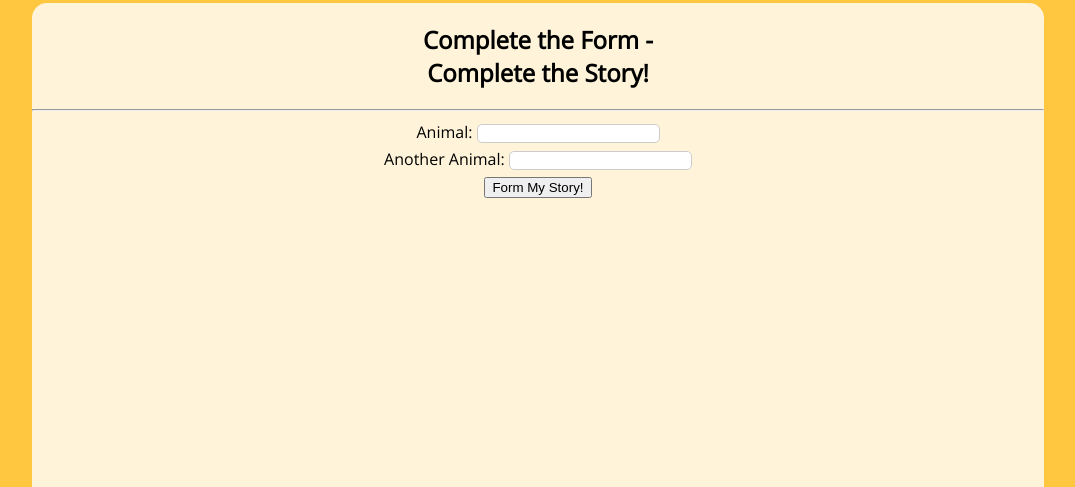
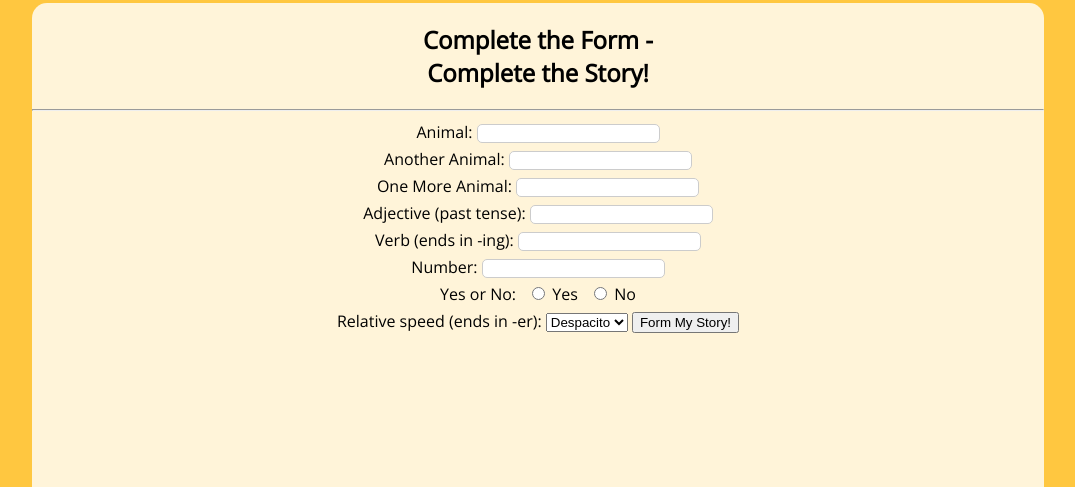
Before and after one commit to VictorOmarT/Form-a-Story, a plain HTML site: page index.html in a window 1280 px wide. Shown: the part 313-800 px from the top of the page, without its empty margins (102-1177 px from the left). Drawn offline with nearby package versions, Linux system fonts and the light colour scheme.

Commit message:
Add more labels and inputs

```diff
--- a/index.html
+++ b/index.html
@@ -15,7 +15,6 @@
     <section id="top">
         <img src="https://content.codecademy.com/courses/learn-html-forms/formAStoryLogo.svg" alt="Form A Story Logo">
     </section>
-
     <section id="main">
         <h1>Complete the Form -<br> Complete the Story!</h1>
         <hr>
@@ -26,6 +25,32 @@
             <label for="animal-2">Another Animal:</label>
             <input type="text" id="animal-2" name="animal-2"required>
             <br>
+            <label for="animal-3">One More Animal:</label>
+            <input type="text" name="animal-3" id="animal-3" required>
+            <br>
+            <label for="adj-1">Adjective (past tense):</label>
+            <input type="text" name="adj-1" id="adj-1"required>
+            <br>
+            <label for="verb-1">Verb (ends in -ing):</label>
+            <input type="text" name="verb-1" id="verb-1"required>
+            <br>
+            <label for="num-1">Number:</label>
+            <input type="number" name="num-1" id="num-1"required>
+            <br>
+            <span>Yes or No:</span>
+            <input type="radio" name="answer" id="yes" value="yes" required>
+            <label for="yes">Yes</label>
+            <input type="radio" name="answer" id="no" value="no"required>
+            <label for="no">No</label>
+            <br>
+            <label for="speed">Relative speed (ends in -er):</label>
+            <select name="speed" id="speed">
+                <option value="Despacito">Despacito</option>
+                <option value="Rapidito">Rapidito</option>
+                <option value="Ricolino">Ricolino</option>
+                <option value="Furiosito">Furiosito</option>
+                <option value="Loquillo">Loquillo</option>
+            </select>
             <input type="submit" value="Form My Story!">
         </form>
 
```
